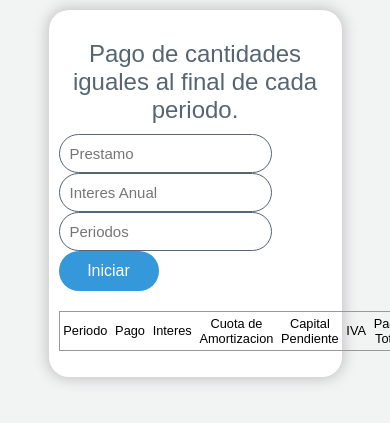
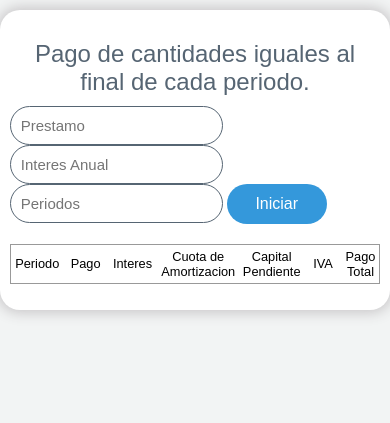
Before and after one commit to ericBelloo/pageyou, a Django app: page /inversion-inicial/ in a window 390 px wide; the page is wider, and only the part inside the window is pictured. Shown: the top 423 px of that part. Run offline with Django 3.2, Linux system fonts and the light colour scheme; style sheets or scripts are compiled from the project's sources.

Commit message:
responsibidad para amortizacion

```diff
--- a/static/scss/home.scss
+++ b/static/scss/home.scss
@@ -119,6 +119,10 @@ html, body{
   width: 70%;
   height: 70%;
   @extend .wrap;
+      @media screen and (max-width: 400px){
+      width: 95%;
+      height: 95%;
+    }
 }
 
 .wrap-tab{
```
